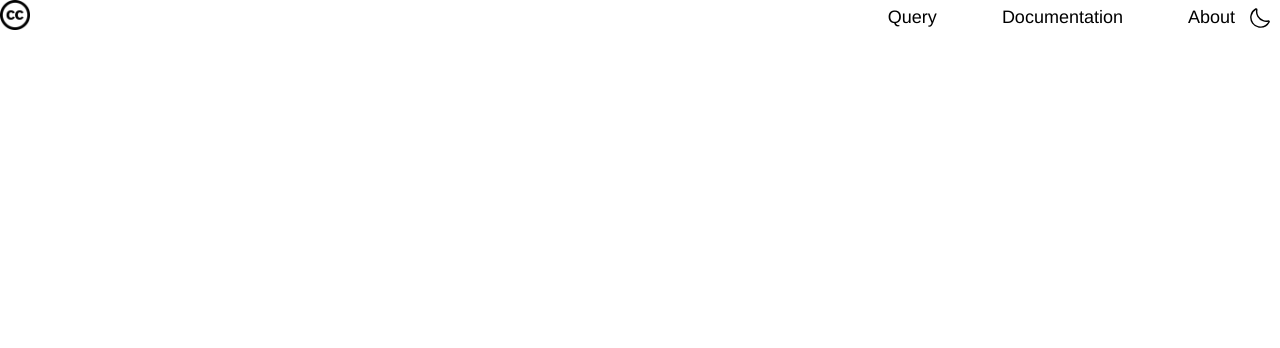
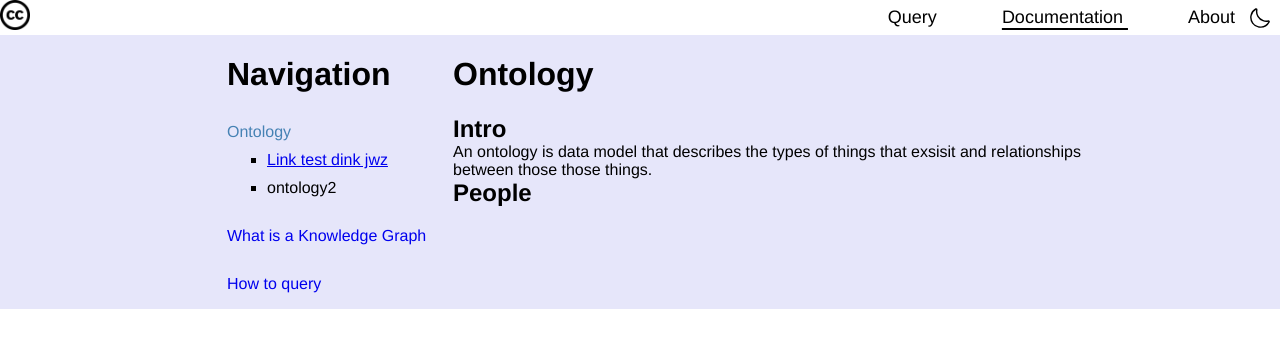
Before and after one commit to christof2two2/federalparliament.be, a Vue app: page /docs/ontology in a window 1280 px wide. Shown: the top 348 px of the page. Built offline with nearby package versions, Linux system fonts and the light colour scheme.

Commit message:
start docs

```diff
--- /dev/null
+++ b/src/components/docs/ontology.vue
@@ -0,0 +1,28 @@
+<template>
+    <h1 class="pageTitle">Ontology</h1>
+    <h2>Intro</h2>
+    <p>An ontology is data model that describes the types of things that exsisit and relationships between those those things.  </p>
+    <h2 id="people">People</h2>
+    <p></p>
+
+</template>
+
+<script>
+export default {
+  name: 'docsKG',
+  props: {
+    msg: String
+  }
+}
+</script>
+
+<!-- Add "scoped" attribute to limit CSS to this component only -->
+<style scoped>
+h1, h2, p, b{
+  text-align: left;
+  margin: 0;
+  padding: 0;
+}
+.pageTitle{margin-top: 0.67em;margin-bottom: 0.67em;}
+div{ height: 1000px;}
+</style>
--- a/src/components/docsSideBar.vue
+++ b/src/components/docsSideBar.vue
@@ -4,6 +4,21 @@
 
         <ul class= "sideBarMenu">
          <h1>Navigation</h1>
+
+            <li>
+           <div id="docs-query" :class="{'active': subIsActive('docs.ontology')}" >
+           <router-link class="docLink"  :to="{name:'docs.ontology'}">Ontology</router-link>
+              <ul class="submenu">
+              <li>
+                <a href="#people">Link test dink jwz</a>
+              </li>
+              <li>
+                ontology2
+              </li>
+            </ul>
+           </div>
+           </li>
+
 
          <li>
            <div  class="test" ref="docs-kg" :class="{'active': subIsActive('docs.kg')}">
@@ -17,8 +32,12 @@
               </li>
             </ul>
            </div>
+         </li>
 
-         </li>
+
+
+
+
          <li>
            <div id="docs-query" :class="{'active': subIsActive('docs.query')}" >
            <router-link class="docLink"  :to="{name:'docs.query'}">How to query </router-link>
@@ -30,13 +49,8 @@
                 test4
               </li>
             </ul>
-
-
-
            </div>
            </li>
-         <li><router-link class="docLink" :to="{name:'about'}">Package </router-link></li>
-
 
         </ul>
 
--- a/src/router/index.js
+++ b/src/router/index.js
@@ -1,11 +1,12 @@
 import { createRouter, createWebHistory } from 'vue-router'
 import HomeView from '../views/HomeView.vue'
 import docsView from '../views/docsView.vue'
+import queryView from '@/views/queryView.vue'
 
 import docsKG from '../components/docs/kg.vue'
 import docsHome from '../components/docs/home.vue'
-import docsQuery from '../components/docs/query.vue'
-import queryView from '@/views/queryView.vue'
+import docsQuery from '@/components/docs/query.vue'
+import ontologyView from '@/components/docs/ontology.vue'
 const routes = [
   {
     path: '/',
@@ -39,6 +40,12 @@ const routes = [
         name: 'docs.query',
         component: docsQuery
       },
+
+      {
+        path: 'ontology',
+        name: 'docs.ontology',
+        component: ontologyView
+      },
     ]
   },
   {
--- a/src/views/queryView.vue
+++ b/src/views/queryView.vue
@@ -10,7 +10,7 @@
 
     </div>
     <div class="queryResult">
-      <h1>Output</h1>
+      <h1 id="output">Output</h1>
     <div class="goodQuery" v-if="queryResultState=='good'">
       <div class="tableTopBanner">
         <div><p>Query returned in <b>{{this.queryTime}} seconds</b></p></div>
@@ -19,11 +19,15 @@
           <p><b>{{this.tableData.rowCount}} rows</b> in result</p>
 
           <div  v-on:click="downloadData()" style="cursor:pointer;">
-          <svg  class="icon" version="1.1" xmlns="http://www.w3.org/2000/svg" xmlns:xlink="http://www.w3.org/1999/xlink" x="0px" y="0px"
-          viewBox="0 0 485 485">
-          <g>
-          <path d="M426.5,458h-368C51,458,45,464,45,471.5S51,485,58.5,485h368c7.5,0,13.5-6,13.5-13.5S434,458,426.5,458z"/>
-          <path d="M233,378.7c2.5,2.5,6,4,9.5,4s7-1.4,9.5-4l107.5-107.5c5.3-5.3,5.3-13.8,0-19.1c-5.3-5.3-13.8-5.3-19.1,0L256,336.5v-323 C256,6,250,0,242.5,0S229,6,229,13.5v323l-84.4-84.4c-5.3-5.3-13.8-5.3-19.1,0s-5.3,13.8,0,19.1L233,378.7z"/></g></svg>
+          <svg version="1.1" class="icon" xmlns="http://www.w3.org/2000/svg" xmlns:xlink="http://www.w3.org/1999/xlink" x="0px" y="0px" viewBox="0 0 384.97 384.97" style="enable-background:new 0 0 384.97 384.97;" xml:space="preserve">
+          <g><g id="Download">
+          <path d="M372.939,264.667c-6.641,0-12.03,5.39-12.03,12.03v84.212H24.061v-84.212c0-6.641-5.39-12.03-12.03-12.03
+            S0,270.056,0,276.697v96.242c0,6.641,5.39,12.03,12.03,12.03h360.909c6.641,0,12.03-5.39,12.03-12.03v-96.242
+            C384.97,270.056,379.58,264.667,372.939,264.667z"/>
+          <path d="M183.703,285.202c4.68,4.632,12.512,4.68,17.191,0l84.2-83.009c4.752-4.704,4.74-12.319,0-17.011
+            c-4.74-4.704-12.439-4.704-17.179,0l-63.46,62.558V12.03c0-6.641-5.438-12.03-12.151-12.03s-12.151,5.39-12.151,12.03v235.71
+            l-63.46-62.558c-4.752-4.704-12.439-4.704-17.179,0c-4.752,4.704-4.752,12.319,0,17.011L183.703,285.202z"/></g></g>
+          </svg>
           <p>Download results</p>
           </div>
      </div>
@@ -101,6 +105,7 @@
     <p>{{errorText}}</p>
     </div>
     </div>
+    <h1> testing</h1>
   </div>
 </template>
 <script>
@@ -187,6 +192,11 @@ legis:questions ns:item ?question.
     displayPage(i){
       console.log("displaying page:",i)
       console.log("total pages",this.tableData.totalPages)
+      if (this.tableData.totalPages == 0){
+        this.tableData.currentPage = i;
+        this.tableData.data = this.getNrows(i*this.tableData.rowsPerPage,(i+1)*this.tableData.rowsPerPage);
+        return;
+      }
       if (i >=this.tableData.totalPages || i <0){
         console.log('no valid page index')
         return;}
@@ -392,13 +402,13 @@ tbody{
 }
 
 
-
+.queryResult{height: 95vh;}
 
 .goodQuery{
   margin: 0;
   padding: 0;
   width: 100%;
-  height: 95vh;
+  height: 100%;
   display: flex;
   flex-flow: column;
 
@@ -483,6 +493,10 @@ div ul path g{
   margin: 0;
 
 }
+#output{
+  margin: 0;
+  margin-bottom: 5px;
+}
 .tableBottomBanner{
   margin-top: 10px;
   display: inline-flex;
```
